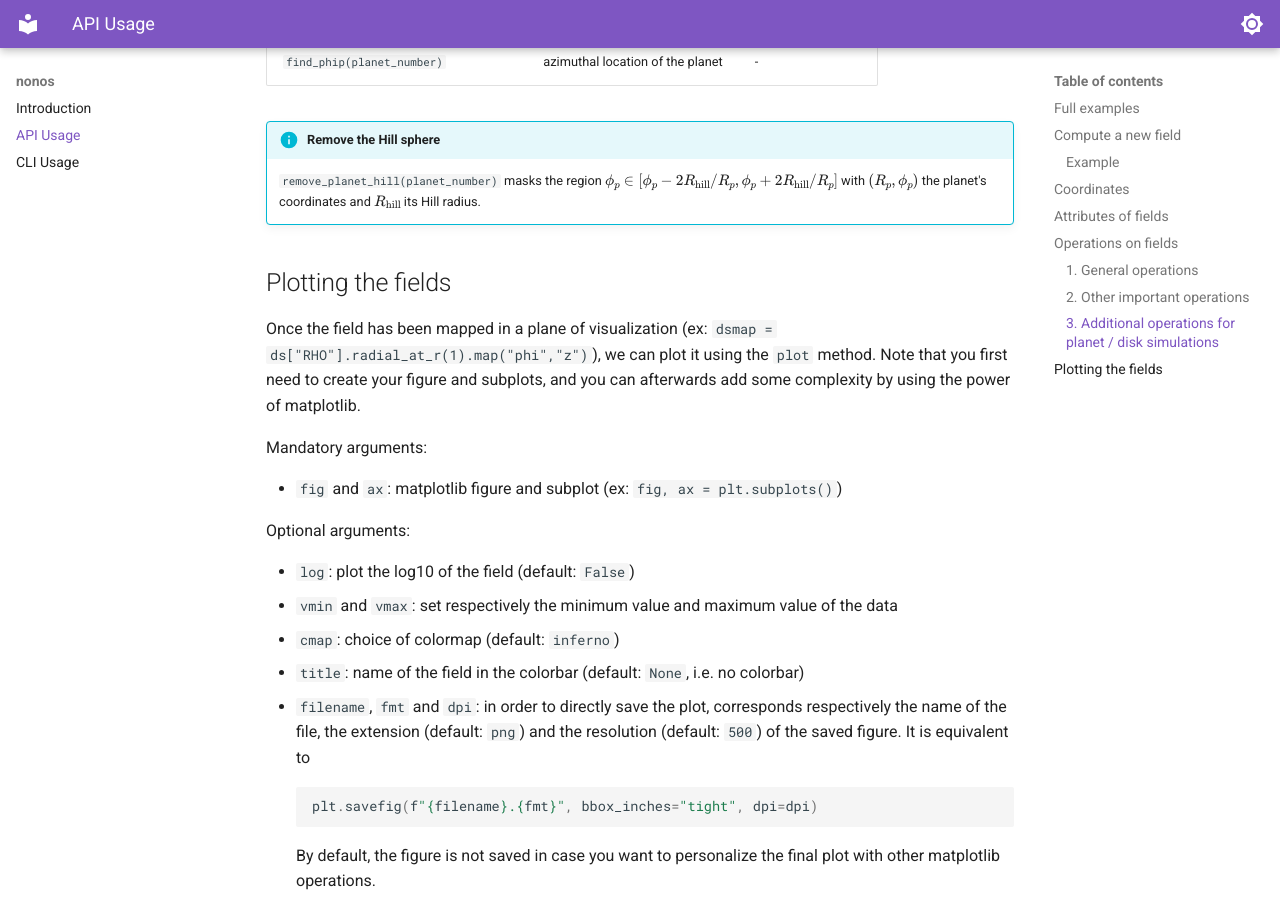
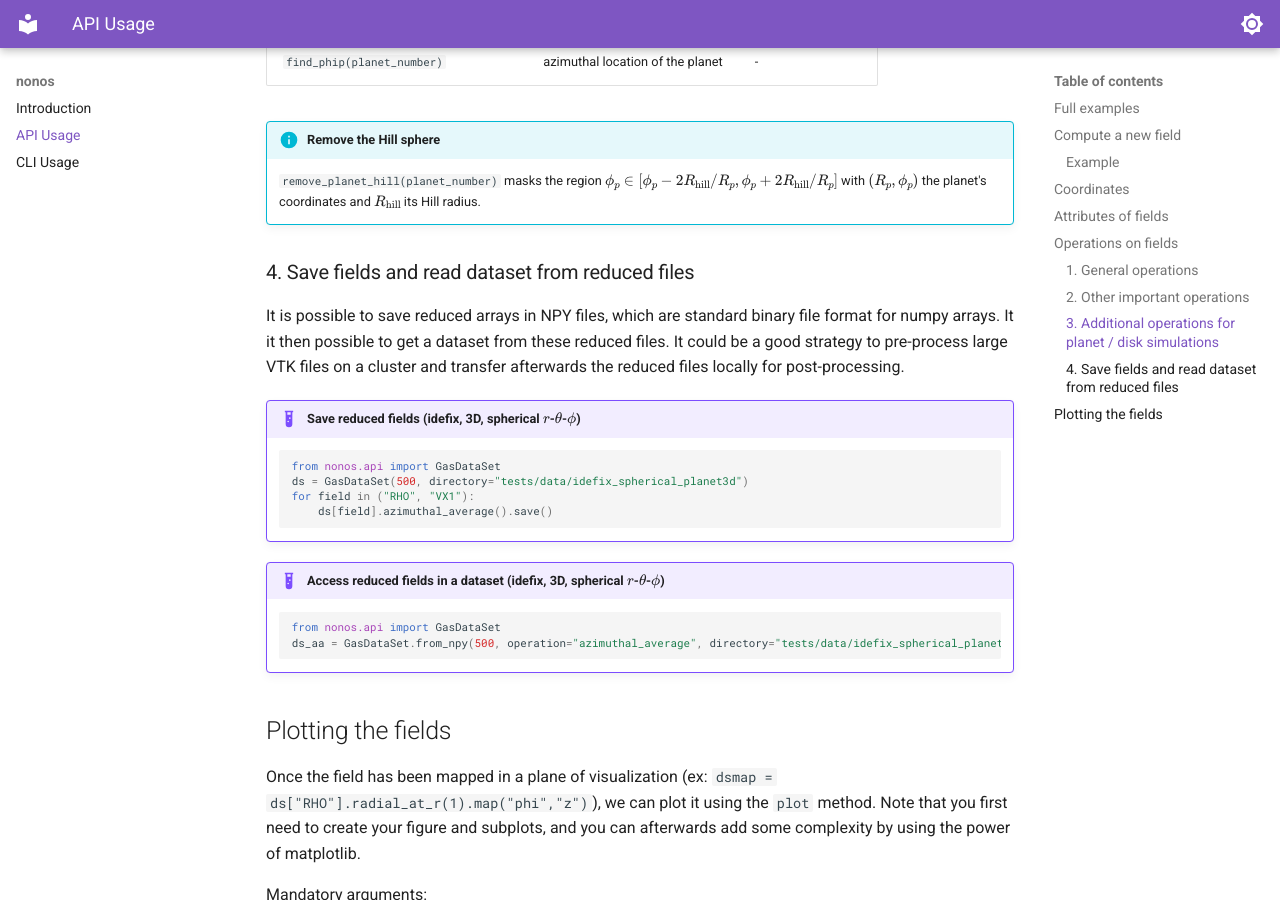
Before and after one commit to volodia99/nonos, an MkDocs documentation site: the page built from docs/api.md, in a window 1280 px wide and 900 px high, scrolled down 6663 px. Built offline with MkDocs 1.6.1 and Material for MkDocs 9.7.7, drawn with Linux system fonts in a browser that asks for light colours.

Commit message:
update nonos doc to read dataset from reduced files

````diff
--- a/docs/api.md
+++ b/docs/api.md
@@ -218,6 +218,26 @@ It is also possible to access some other quantities in the arrays:
 
     `remove_planet_hill(planet_number)` masks the region $\phi_p \in \left[\phi_p - 2 R_{\rm hill}/R_p , \phi_p + 2 R_{\rm hill}/R_p \right]$ with $(R_p, \phi_p)$ the planet's coordinates and $R_{\rm hill}$ its Hill radius.
 
+### 4. Save fields and read dataset from reduced files
+
+It is possible to save reduced arrays in NPY files, which are standard binary file format for numpy arrays. It it then possible to get a dataset from these reduced files. It could be a good strategy to pre-process large VTK files on a cluster and transfer afterwards the reduced files locally for post-processing.
+
+!!! example "Save reduced fields (idefix, 3D, spherical $r$-$\theta$-$\phi$)"
+
+    ```python
+    from nonos.api import GasDataSet
+    ds = GasDataSet(500, directory="tests/data/idefix_spherical_planet3d")
+    for field in ("RHO", "VX1"):
+        ds[field].azimuthal_average().save()
+    ```
+
+!!! example "Access reduced fields in a dataset (idefix, 3D, spherical $r$-$\theta$-$\phi$)"
+
+    ```python
+    from nonos.api import GasDataSet
+    ds_aa = GasDataSet.from_npy(500, operation="azimuthal_average", directory="tests/data/idefix_spherical_planet3d")
+    ```
+
 ## Plotting the fields
 
 Once the field has been mapped in a plane of visualization (ex: `dsmap = ds["RHO"].radial_at_r(1).map("phi","z")`), we can plot it using the `plot` method. Note that you first need to create your figure and subplots, and you can afterwards add some complexity by using the power of matplotlib.
````
